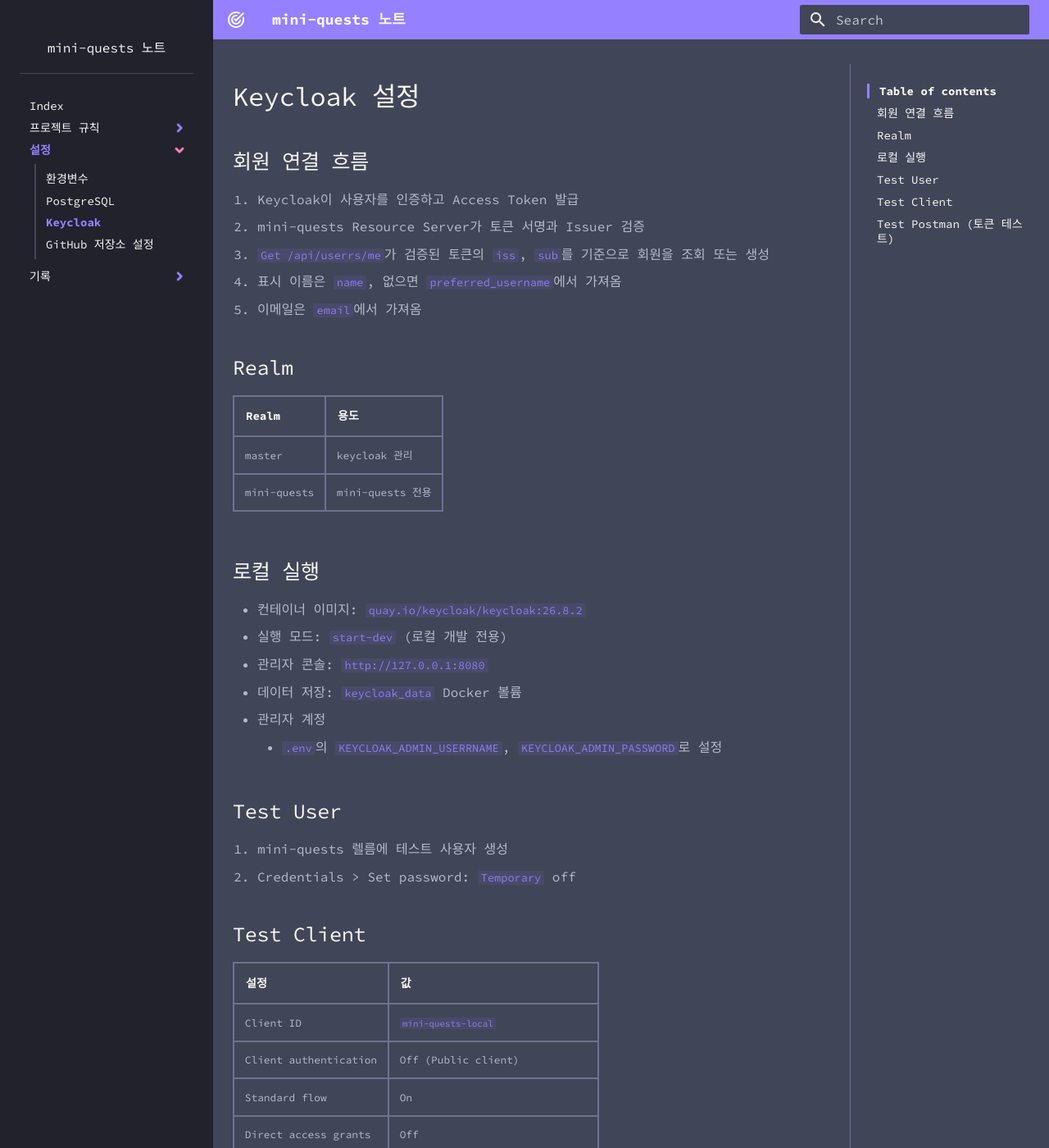
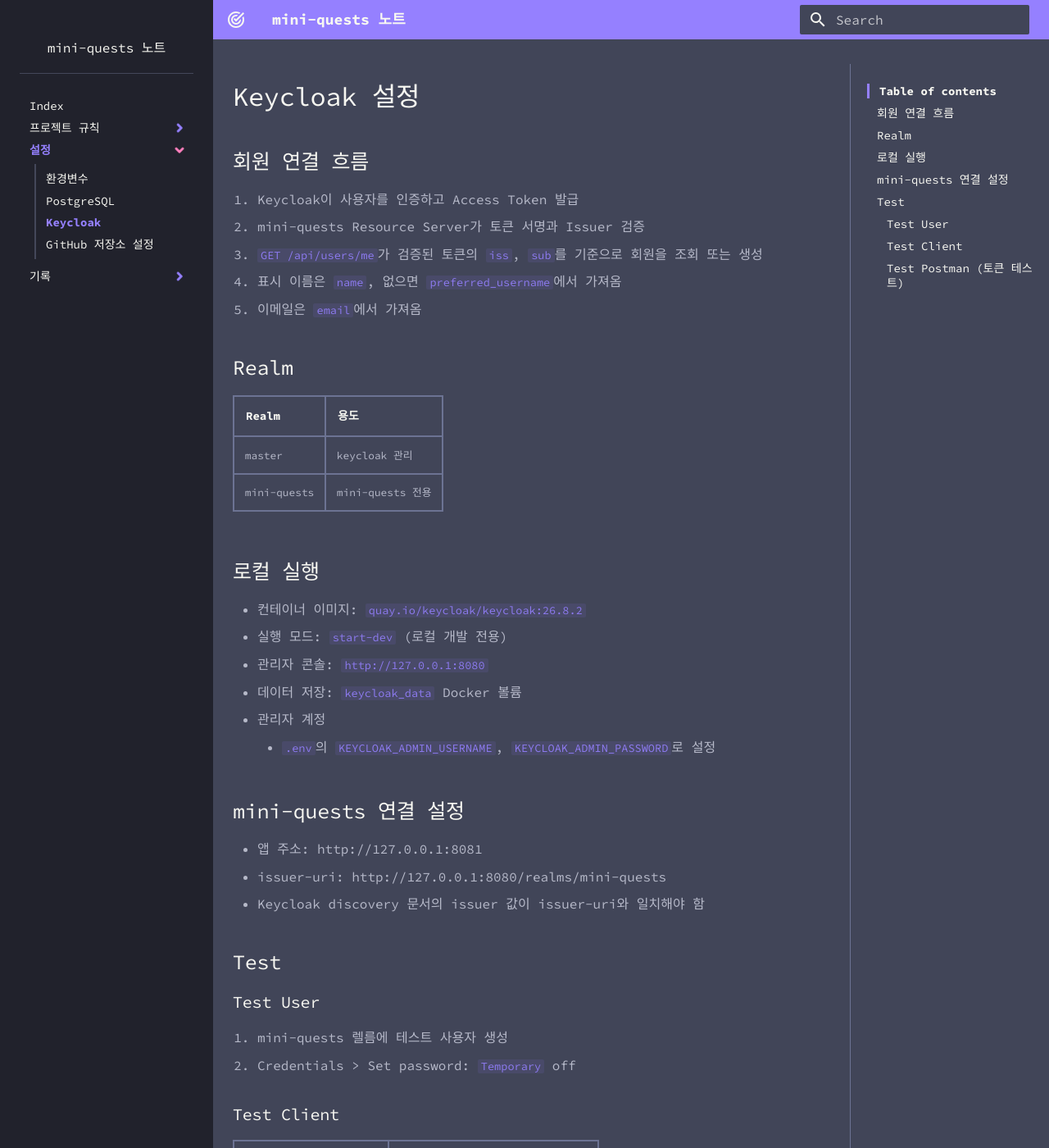
Before and after one commit to vardoong/mini-quests, an MkDocs documentation site: the page built from docs/settings/keycloak.md, in a window 1280 px wide and 1400 px high. Shown: the whole window at 82% size. Built offline with MkDocs 1.6.1 and Material for MkDocs 9.7.7, drawn with Linux system fonts in a browser that asks for light colours; some of the changed text lies outside the part shown.

Commit message:
chore: keycloak.md 오타 수정

```diff
--- a/docs/settings/keycloak.md
+++ b/docs/settings/keycloak.md
@@ -4,7 +4,7 @@
 
 1. Keycloak이 사용자를 인증하고 Access Token 발급
 2. mini-quests Resource Server가 토큰 서명과 Issuer 검증
-3. `Get /api/userrs/me`가 검증된 토큰의 `iss`, `sub`를 기준으로 회원을 조회 또는 생성
+3. `GET /api/users/me`가 검증된 토큰의 `iss`, `sub`를 기준으로 회원을 조회 또는 생성
 4. 표시 이름은 `name`, 없으면 `preferred_username`에서 가져옴
 5. 이메일은 `email`에서 가져옴
 
@@ -22,14 +22,22 @@
 - 관리자 콘솔: `http://127.0.0.1:8080`
 - 데이터 저장: `keycloak_data` Docker 볼륨
 - 관리자 계정
-    - `.env`의 `KEYCLOAK_ADMIN_USERRNAME`, `KEYCLOAK_ADMIN_PASSWORD`로 설정
+    - `.env`의 `KEYCLOAK_ADMIN_USERNAME`, `KEYCLOAK_ADMIN_PASSWORD`로 설정
 
-## Test User
+## mini-quests 연결 설정
+
+- 앱 주소: http://127.0.0.1:8081
+- issuer-uri: http://127.0.0.1:8080/realms/mini-quests
+- Keycloak discovery 문서의 issuer 값이 issuer-uri와 일치해야 함
+
+## Test
+
+### Test User
 
 1. mini-quests 렐름에 테스트 사용자 생성
 2. Credentials > Set password: `Temporary` off
 
-## Test Client
+### Test Client
 
 | 설정                  | 값                                   |
 |-----------------------|--------------------------------------|
@@ -41,15 +49,16 @@
 | Require PKCE          | On, `S256`                           |
 | Valid redirect URI    | `https://oauth.pstmn.io/v1/callback` |
 
-## Test Postman (토큰 테스트)
+### Test Postman (토큰 테스트)
 
-| 설정                  | 값                                                                     |
-|-----------------------|------------------------------------------------------------------------|
-| Auth type             | OAuth 2.0                                                              |
-| Grant type            | Authorization Code (With PKCE)                                         |
-| Callback URL          | `Authorize using browser` on                                           |
-| Auth URL              | http://127.0.0.1:8080/realms/mini-quests/protocol/openid-connect/auth  |
-| Access Token URL      | http://127.0.0.1:8080/realms/mini-quests/protocol/openid-connect/token |
-| Client ID             | `mini-quests-local`                                                    |
-| Code Challenge Method | SHA-256                                                                |
-| Scope                 | `openid profile email`                                                 |
+| 설정                    | 값                                                                     |
+|-------------------------|------------------------------------------------------------------------|
+| Auth type               | OAuth 2.0                                                              |
+| Grant type              | Authorization Code (With PKCE)                                         |
+| Callback URL            | https://oauth.pstmn.io/v1/callback                                     |
+| Authorize using browser | on                                                                     |
+| Auth URL                | http://127.0.0.1:8080/realms/mini-quests/protocol/openid-connect/auth  |
+| Access Token URL        | http://127.0.0.1:8080/realms/mini-quests/protocol/openid-connect/token |
+| Client ID               | `mini-quests-local`                                                    |
+| Code Challenge Method   | SHA-256                                                                |
+| Scope                   | `openid profile email`                                                 |
```
